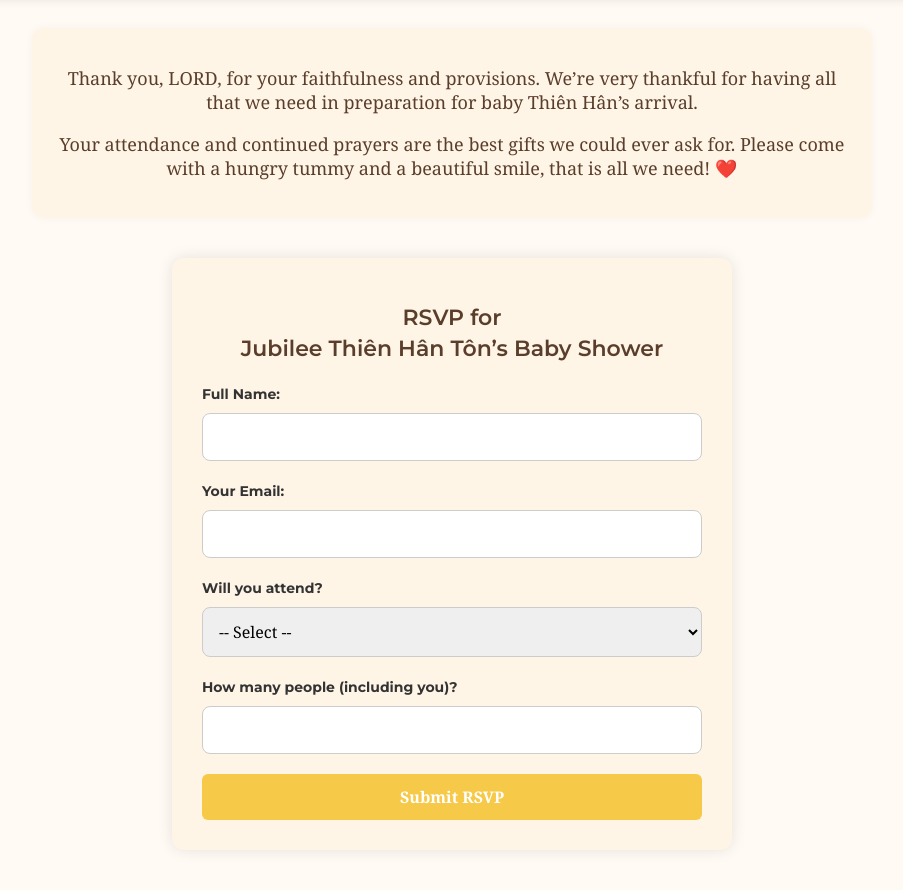
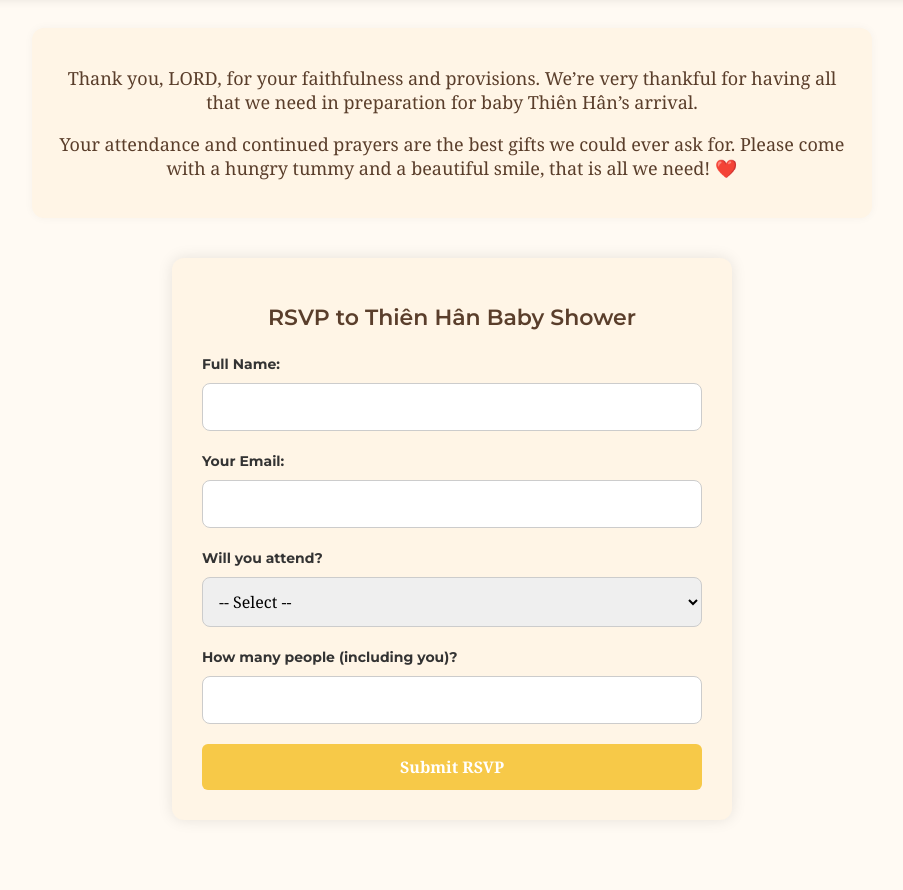
Before and after one commit to zincoi172/rsvp-babyshower, a Flask app: page / in a window 1280 px wide. Shown: the part 967-1857 px from the top of the page, without its empty margins (188-1091 px from the left). Run offline with Flask 3, Linux system fonts and the light colour scheme.

Commit message:
Update to RSVP to Thien Han Baby Shower for RSVP page

```diff
--- a/templates/form.html
+++ b/templates/form.html
@@ -27,7 +27,7 @@
   <!-- RSVP Form -->
   <div class="container">
     <div class="form-box">
-      <h1>RSVP for<br> Jubilee Thiên Hân Tôn’s Baby Shower</h1>
+      <h1>RSVP to Thiên Hân Baby Shower</h1>
       <form action="/submit" method="POST">
         <label for="name">Full Name:</label>
         <input type="text" name="name" id="name" required />
```
Also changed, not shown: 1 other file.
